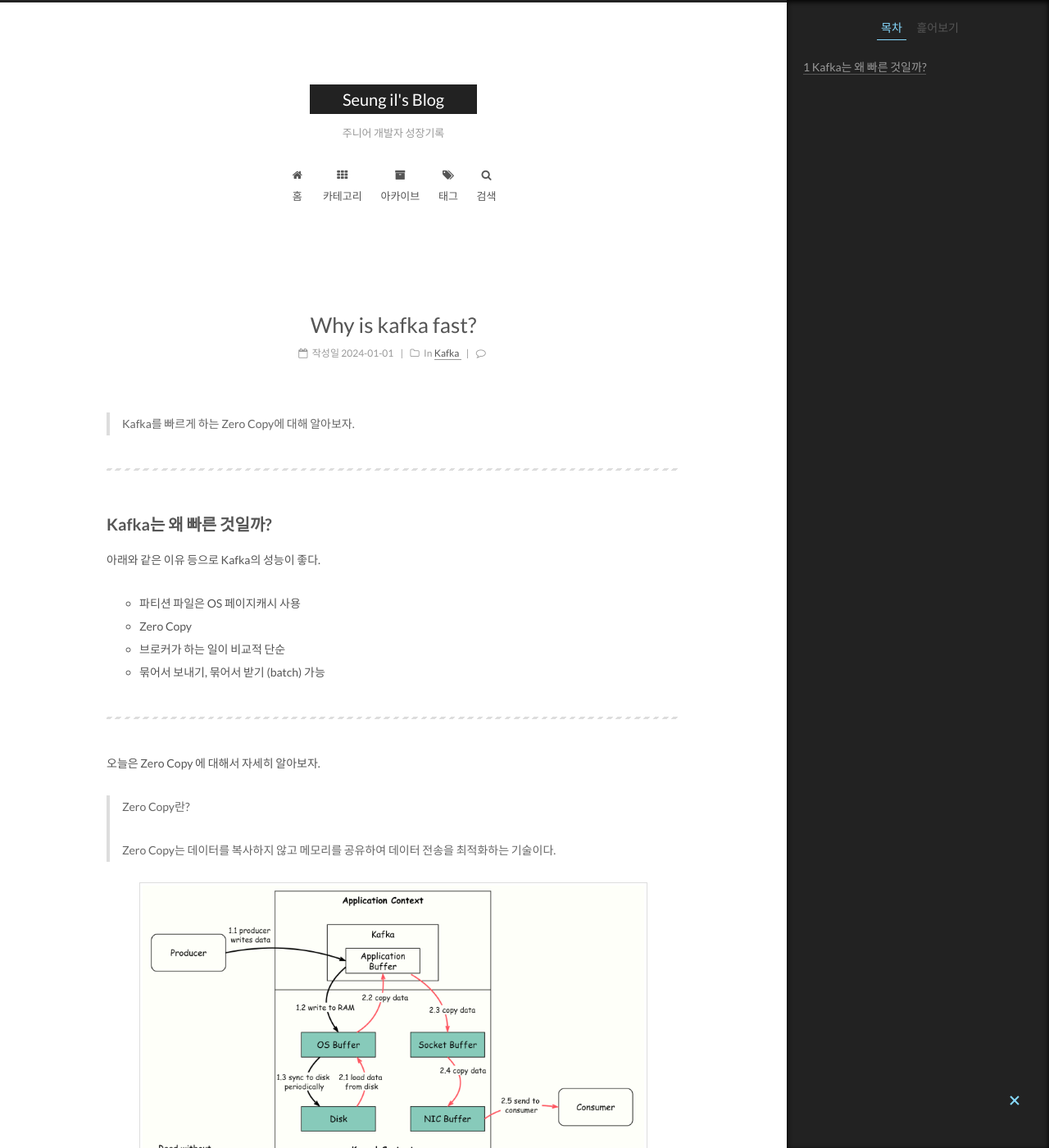
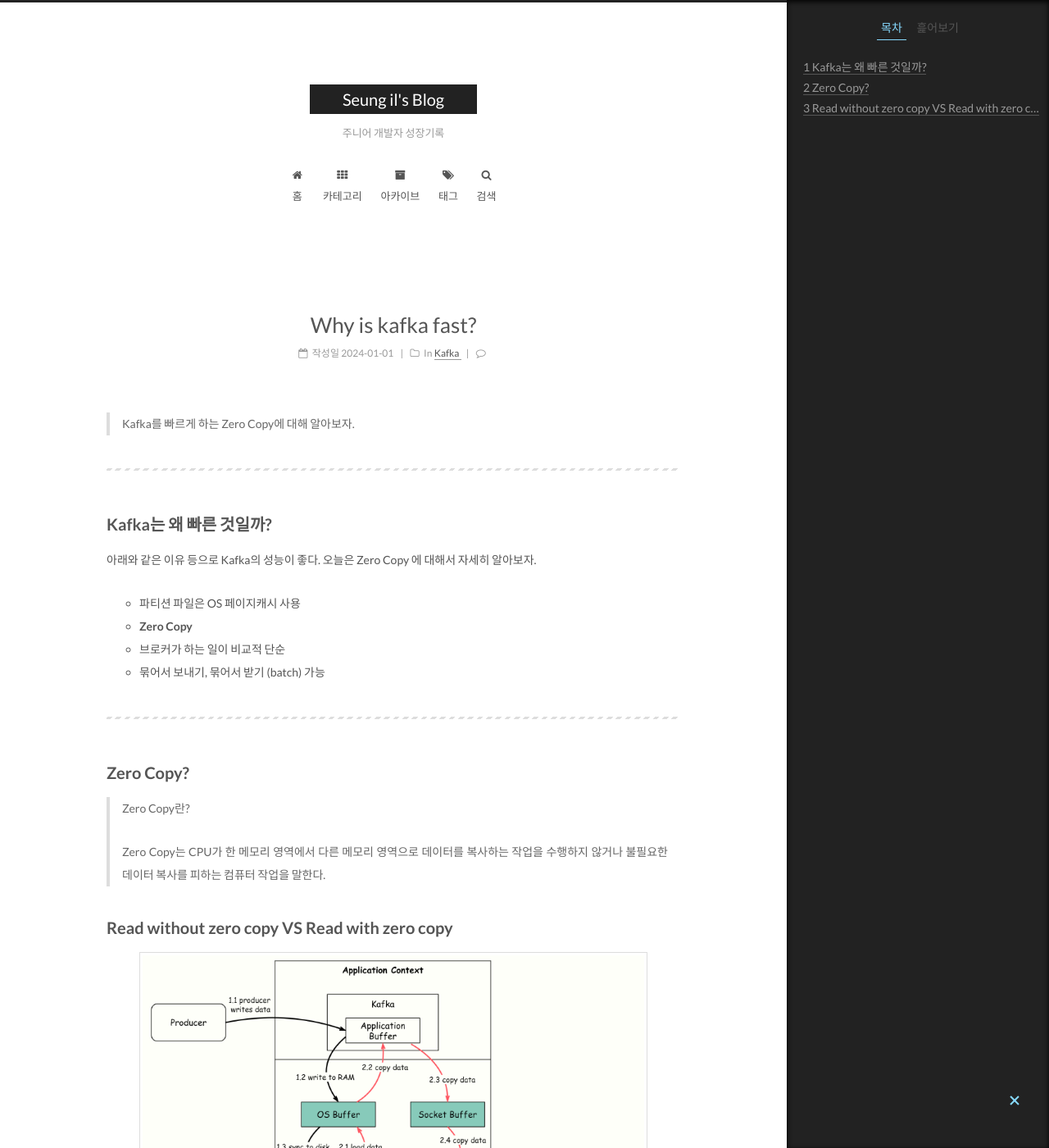
Before and after one commit to Seung-IL-Bang/Seung-IL-Bang.github.io, a Jekyll site: the page built from _posts/Kafka/2024-01-01-Why_is_kafka_fast.md, in a window 1280 px wide and 1400 px high. Shown: the whole window at 82% size. Built offline with Jekyll 4.4.1, drawn with Linux system fonts in a browser that asks for light colours; comment, search, counter and statistics services are not loaded; some of the changed text lies outside the part shown.

Commit message:
modify post: why is kafka fast?

```diff
--- a/_posts/Kafka/2024-01-01-Why_is_kafka_fast.md
+++ b/_posts/Kafka/2024-01-01-Why_is_kafka_fast.md
@@ -16,30 +16,29 @@ tags:
 ---
 
 ## Kafka는 왜 빠른 것일까?
-아래와 같은 이유 등으로 Kafka의 성능이 좋다.
+아래와 같은 이유 등으로 Kafka의 성능이 좋다. 오늘은 Zero Copy 에 대해서 자세히 알아보자.
 
 - 파티션 파일은 OS 페이지캐시 사용
-- Zero Copy
+- **Zero Copy**
 - 브로커가 하는 일이 비교적 단순
 - 묶어서 보내기, 묶어서 받기 (batch) 가능
 
 ---
 
-오늘은 Zero Copy 에 대해서 자세히 알아보자.
+## Zero Copy?
 
 > Zero Copy란?
 >
-> Zero Copy는 데이터를 복사하지 않고 메모리를 공유하여 데이터 전송을 최적화하는 기술이다.
+> Zero Copy는 CPU가 한 메모리 영역에서 다른 메모리 영역으로 데이터를 복사하는 작업을 수행하지 않거나 불필요한 데이터 복사를 피하는 컴퓨터 작업을 말한다.
 
+## Read without zero copy VS Read with zero copy
 
 <figure align="center">
 <img src="/post_images/zero_copy.png">
 <figcaption>what zero-copy means / Ref: ByteByteGo</figcaption>
 </figure>
 
-위 이미지에서, Zero Copy를 이용한다면 불필요한 데이터 copy가 발생하지 않고 바로 NIC Buffer를 통해 message를 consuming 하는 것을 확인할 수 있다.
-
- > **Zero copy**는 애플리케이션 컨텍스트와 커널 컨텍스트 사이에 여러 데이터 복사본을 저장하는 지름길이다. 이 접근 방식을 사용하면 시간이 약 65% 단축된다고 한다.
+위 이미지에서 Zero Copy를 이용하는 경우 불필요한 데이터 copy가 발생하지 않고 바로 NIC Buffer를 통해 message를 consume 하는 것을 확인할 수 있다. 이 접근 방식을 사용하면 시간이 약 65% 단축된다고 한다.
 
  ---
 Reference
```
